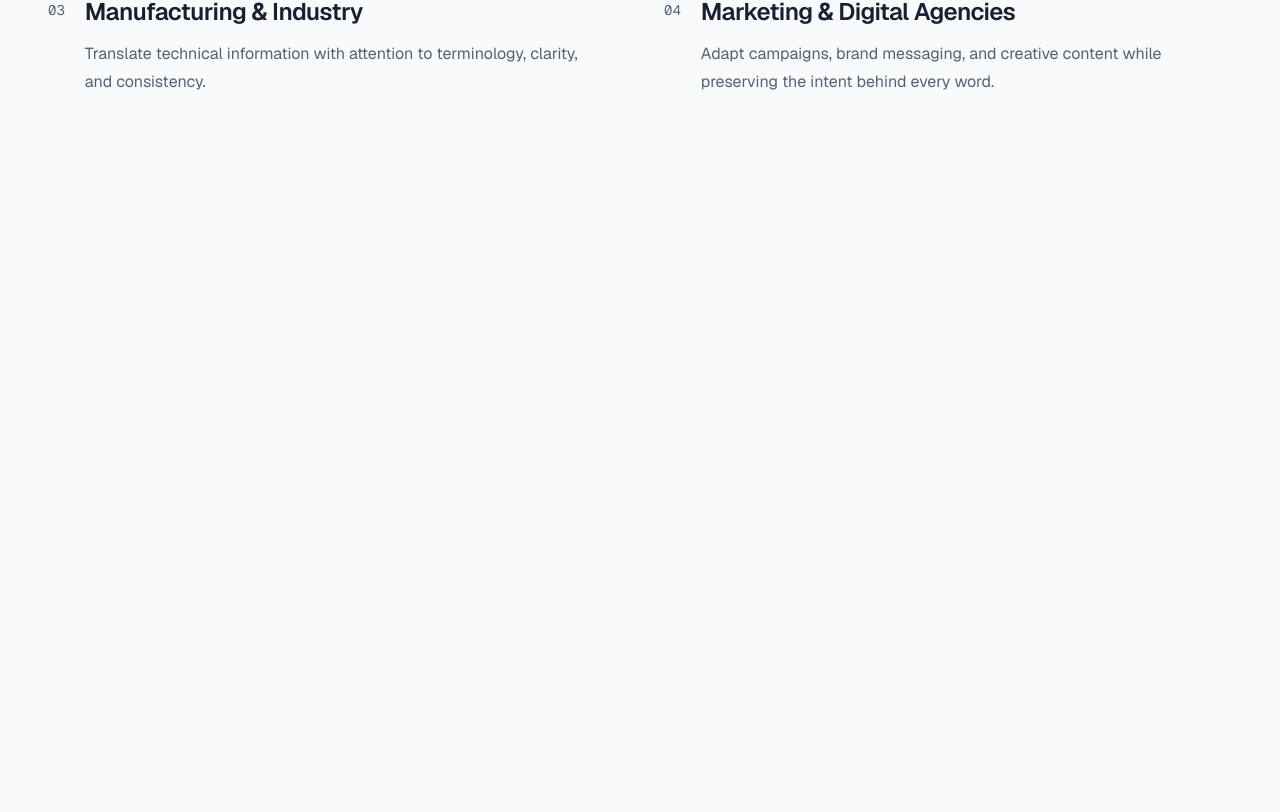
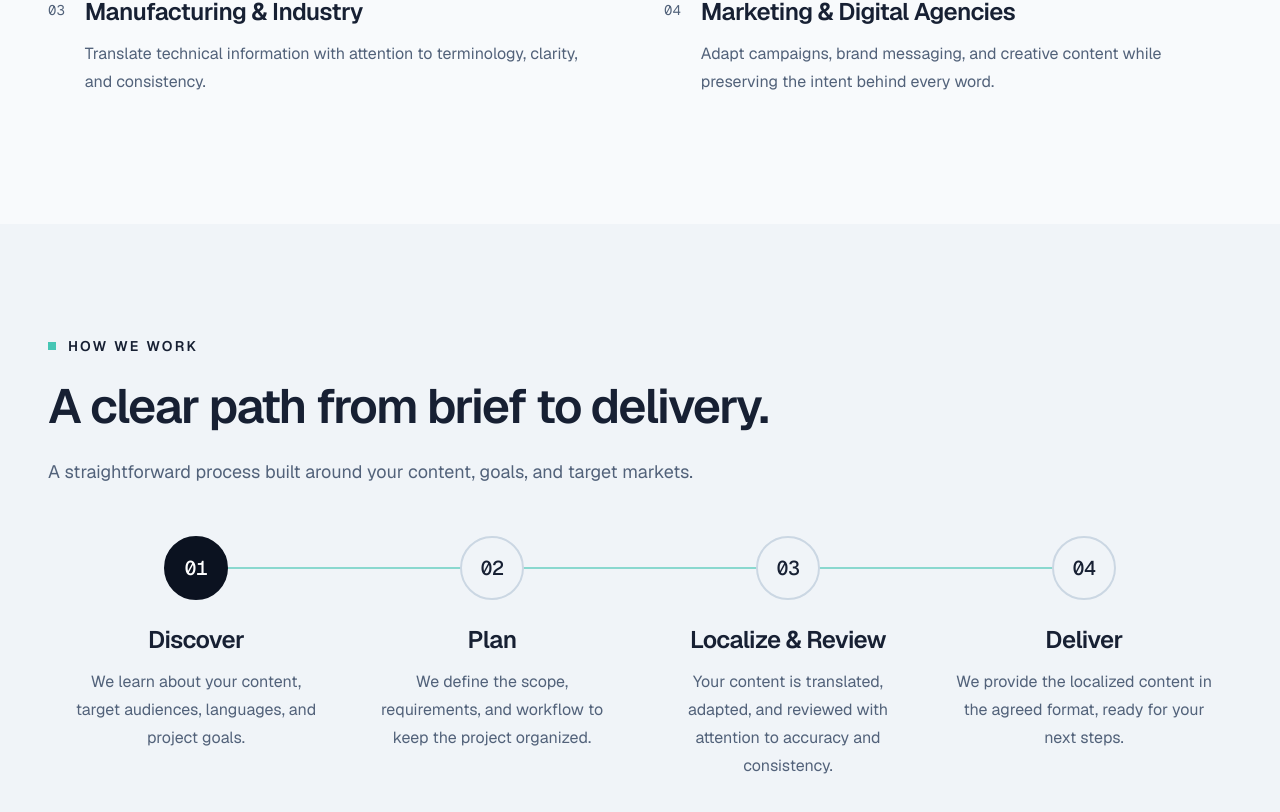
Before and after one commit to mitevdimitar/translation-agency, a Next.js app: page / in a window 1280 px wide. Shown: the part 6841-7653 px from the top of the page. Before the commit the page ends 7065 px from the top, so only its background shows below. Built offline with nearby package versions, Linux system fonts and the light colour scheme.

Commit message:
feat: add how we work section

```diff
--- /dev/null
+++ b/app/components/how-we-work.tsx
@@ -0,0 +1,84 @@
+const steps = [
+  {
+    title: "Discover",
+    description:
+      "We learn about your content, target audiences, languages, and project goals.",
+  },
+  {
+    title: "Plan",
+    description:
+      "We define the scope, requirements, and workflow to keep the project organized.",
+  },
+  {
+    title: "Localize & Review",
+    description:
+      "Your content is translated, adapted, and reviewed with attention to accuracy and consistency.",
+  },
+  {
+    title: "Deliver",
+    description:
+      "We provide the localized content in the agreed format, ready for your next steps.",
+  },
+] as const;
+
+export default function HowWeWork() {
+  return (
+    <section
+      aria-labelledby="how-we-work-heading"
+      className="bg-market-background py-20 text-primary-text sm:py-24 lg:py-28"
+    >
+      <div className="site-container">
+        <p className="flex items-center gap-3 text-xs font-semibold tracking-[0.16em] sm:text-sm">
+          <span aria-hidden="true" className="size-2 shrink-0 bg-teal-accent" />
+          HOW WE WORK
+        </p>
+        <h2
+          id="how-we-work-heading"
+          className="mt-5 max-w-3xl text-4xl font-semibold leading-tight tracking-[-0.035em] sm:text-5xl"
+        >
+          A clear path from brief to delivery.
+        </h2>
+        <p className="mt-5 max-w-2xl text-base leading-8 text-market-secondary sm:text-lg">
+          A straightforward process built around your content, goals, and target
+          markets.
+        </p>
+        <ol role="list" className="mt-10 lg:mt-12 lg:grid lg:grid-cols-4">
+          {steps.map(({ title, description }, index) => (
+            <li
+              key={title}
+              className="relative flex min-w-0 gap-x-5 pb-8 last:pb-0 sm:gap-x-7 lg:block lg:pb-0"
+            >
+              {/* Each segment joins node centers, including across variable-height mobile steps. */}
+              {index < steps.length - 1 && (
+                <span
+                  aria-hidden="true"
+                  className="absolute inset-y-0 left-0 flex w-14 justify-center lg:bottom-auto lg:left-1/2 lg:h-16 lg:w-full lg:items-center"
+                >
+                  <span className="absolute -bottom-7 top-7 w-0.5 bg-teal-accent/60 lg:static lg:h-0.5 lg:w-full" />
+                </span>
+              )}
+              <span
+                aria-hidden="true"
+                className={`relative flex size-14 shrink-0 items-center justify-center rounded-full border-2 font-mono text-lg font-medium tracking-tight lg:mx-auto lg:size-16 lg:text-xl ${
+                  index === 0
+                    ? "border-dark-hero bg-dark-hero text-white"
+                    : "border-process-divider bg-market-background text-primary-text"
+                }`}
+              >
+                0{index + 1}
+              </span>
+              <div className="min-w-0 flex-1 pt-3 lg:mt-6 lg:px-3 lg:pt-0 lg:text-center">
+                <h3 className="text-xl font-semibold leading-8 tracking-tight xl:text-2xl">
+                  {title}
+                </h3>
+                <p className="mt-3 max-w-xl text-base leading-7 text-market-secondary lg:mx-auto lg:max-w-64">
+                  {description}
+                </p>
+              </div>
+            </li>
+          ))}
+        </ol>
+      </div>
+    </section>
+  );
+}
--- a/app/globals.css
+++ b/app/globals.css
@@ -9,6 +9,7 @@
   --color-market-background: #F0F4F8;
   --color-market-secondary: #52627A;
   --color-market-divider: #D7E1EB;
+  --color-process-divider: #CBD7E3;
   --color-technology-secondary: #A8B7CC;
   --color-workflow-panel: #111D30;
   --color-workflow-border: #27364D;
--- a/app/page.tsx
+++ b/app/page.tsx
@@ -1,4 +1,5 @@
 import Hero from "./components/hero";
+import HowWeWork from "./components/how-we-work";
 import Industries from "./components/industries";
 import MarketCoverage from "./components/market-coverage";
 import Services from "./components/services";
@@ -14,6 +15,7 @@ export default function Home() {
       <Services />
       <TechnologyAdvantage />
       <Industries />
+      <HowWeWork />
     </main>
   );
 }
```
Also changed, not shown: 1 other file (tests, documents, lock files or other folders).
